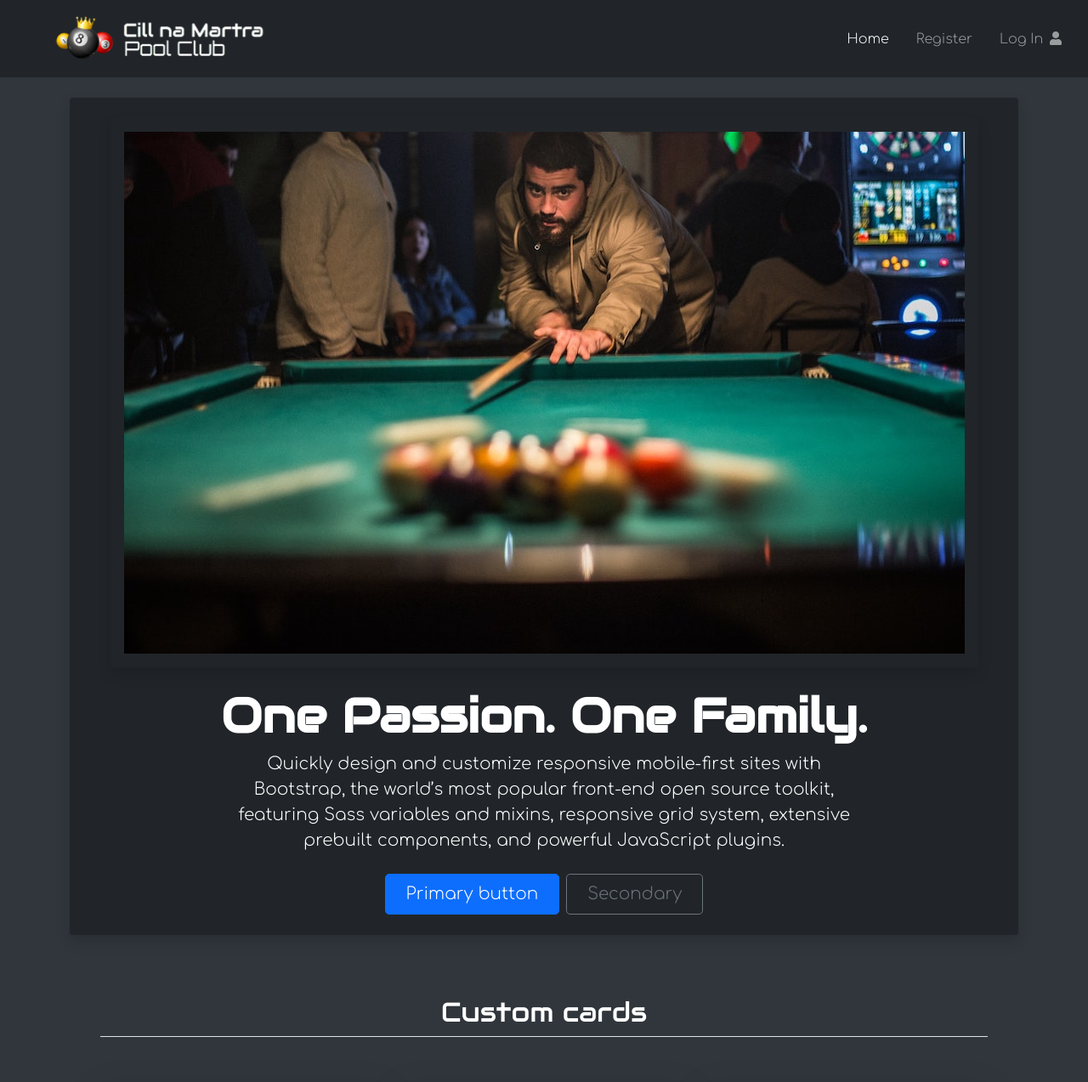
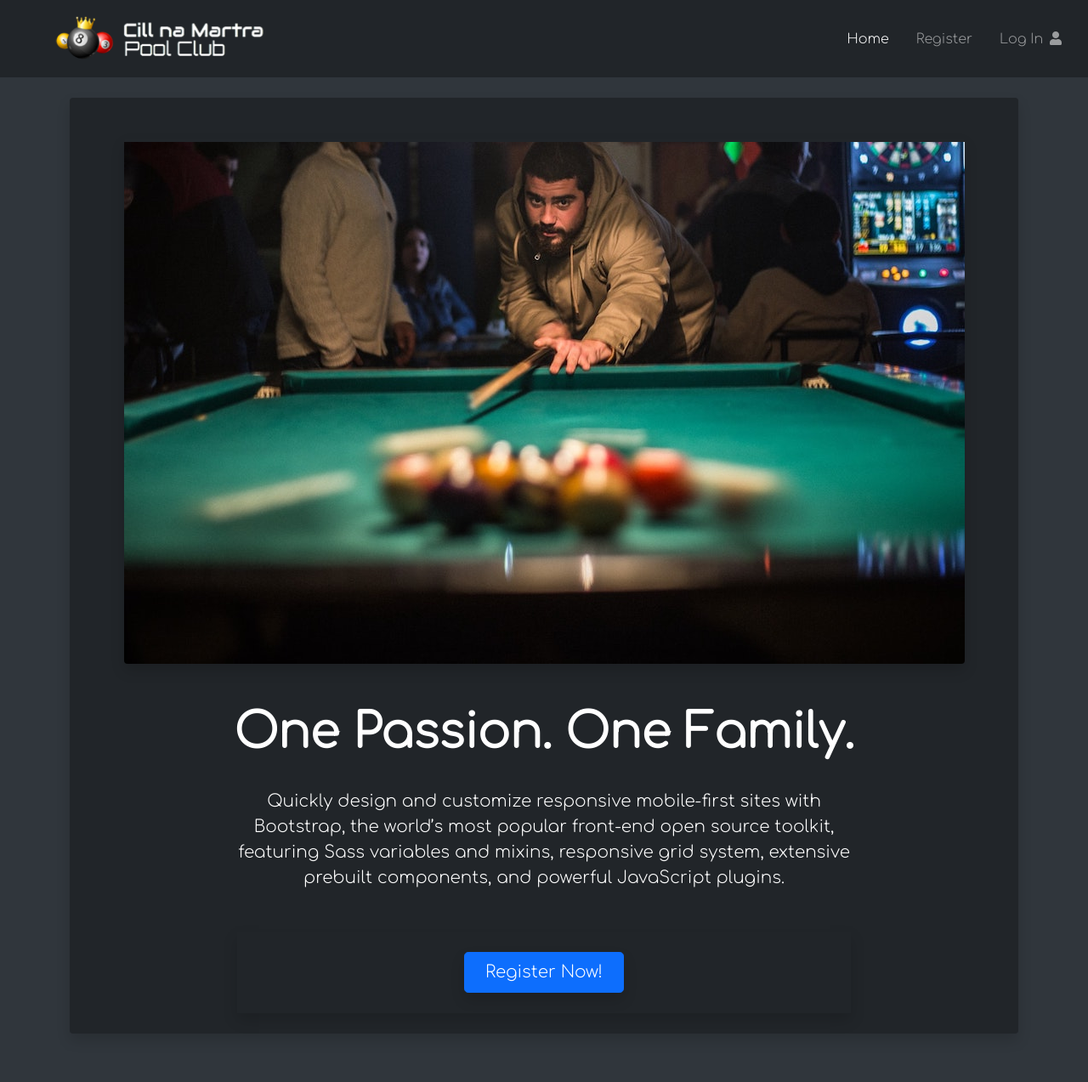
Before and after one commit to AndyMc3000/ci-ms3-pool-club, a Flask app: page / in a window 1280 px wide. Shown: the top 1273 px of the page at 85% size. Run offline with Flask 2, Linux system fonts and the light colour scheme; data that the repository does not hold is empty; some libraries are stand-ins or nearby versions.

Commit message:
Change font for all elements and add content to index.html

```diff
--- a/static/css/style.css
+++ b/static/css/style.css
@@ -1,11 +1,11 @@
 @import url('https://fonts.googleapis.com/css2?family=Audiowide&family=Comfortaa:wght@300&family=Orbitron:wght@400;600&display=swap');
 
 /* -- Google Fonts -- */
-body h1, h2, h3, h4, h5, h6 {
+/* -- body h1, h2, h3, h4, h5, h6 {
     font-family: 'Audiowide', sans-serif;
-}
+} -- */
 
-body p, button, nav, form, .btn {
+body h1, h2, h3, h4, h5, h6, p, button, nav, form, .btn {
     font-family: 'Comfortaa', sans-serif;
 }
 
@@ -27,7 +27,7 @@ body {
 }
 
 .hero-div img {
-    border-radius: 2%;
+    border-radius: 15%;
 }
 
 .card {
--- a/templates/index.html
+++ b/templates/index.html
@@ -5,13 +5,12 @@
     <div class="container-fluid">
         <div class="row">
             <div class="px-3 py-4 my-4 text-center rounded shadow hero-div">
-                <img class="d-block mx-auto mb-4 p-3 img-fluid shadow rounded" src="{{ url_for('static', filename='images/hero-image/cpc-hero-carla-oliveira-21FqSKZQGzI-unsplash-989px.jpg') }}" alt="APA Pool Players Hero Image" >
-                <h1 class="display-4 fw-bold">One Passion. One Family.</h1>
+                <img class="d-block mx-auto mb-4 mt-4 pt-1 img-fluid shadow rounded" src="{{ url_for('static', filename='images/hero-image/cpc-hero-carla-oliveira-21FqSKZQGzI-unsplash-989px.jpg') }}" alt="APA Pool Players Hero Image" >
+                <h1 class="display-4 p-4 fw-bold">One Passion. One Family.</h1>
                 <div class="col-lg-8 mx-auto">
-                    <p class="lead mb-4">Quickly design and customize responsive mobile-first sites with Bootstrap, the world’s most popular front-end open source toolkit, featuring Sass variables and mixins, responsive grid system, extensive prebuilt components, and powerful JavaScript plugins.</p>
-                <div class="d-grid gap-2 d-sm-flex justify-content-sm-center">
-                    <button type="button" class="btn btn-primary btn-lg px-4 gap-3">Primary button</button>
-                    <button type="button" class="btn btn-outline-secondary btn-lg px-4">Secondary</button>
+                    <p class="lead mb-4 pb-4">Quickly design and customize responsive mobile-first sites with Bootstrap, the world’s most popular front-end open source toolkit, featuring Sass variables and mixins, responsive grid system, extensive prebuilt components, and powerful JavaScript plugins.</p>
+                <div class="d-grid gap-3 p-4 d-sm-flex justify-content-sm-center shadow">
+                    <button type="button" class="btn btn-primary btn-lg px-4 shadow">Register Now!</button>
                 </div>
             </div>
         </div>
@@ -19,28 +18,30 @@
     <!-- Bootstrap custom cards-->
     <div class="container px-4 py-5" id="custom-cards">
         <div class="col-12 text-center" >
-        <h2 class="pb-2 border-bottom">Custom cards</h2>
+        <h2 class="pt-3 pb-2">Why Join?</h2>
         </div>
         <div class="row row-cols-1 row-cols-lg-3 align-items-stretch g-4 py-5">
             <div class="col">
                 <div class="card card-cover text-white bg-dark rounded-5 shadow-lg">
-                    <div class="d-flex flex-column h-100 p-5 pb-3 text-white text-shadow-1" style="background: linear-gradient(rgba(0, 0, 0, 0.3), rgba(0, 0, 0, 0.4)), url({{ url_for('static', filename='images/features-cards/cpc-features-card-mohamed-m-xZgMujtsbS4-unsplash.jpg') }}); background-size: cover;">
+                    <div class="d-flex flex-column h-100 p-5 pb-3 text-white text-shadow-1 feature-cards-home" style="background: linear-gradient(rgba(0, 0, 0, 0.3), rgba(0, 0, 0, 0.4)), url({{ url_for('static', filename='images/features-cards/cpc-features-card-mohamed-m-xZgMujtsbS4-unsplash.jpg') }}); background-size: cover; background-position: center;">
                         <h2 class="pt-5 mt-5 mb-4 display-7 lh-1 fw-bold">Play the game you Love</h2>
                         <p class="lead">Improve your Pool skills, as well as yu hand-eye coordination and concentration skills</p>
                     </div>
                 </div>
             </div>
             <div class="col">
-                <div class="card card-cover h-100 overflow-hidden text-white bg-dark rounded-5 shadow-lg" style="background: linear-gradient(rgba(0, 0, 0, 0.3), rgba(0, 0, 0, 0.4)), url({{ url_for('static', filename='images/cpc-hero-apa-pool-players.png') }}); background-size: contain;">
+                <div class="card card-cover h-100 overflow-hidden text-white bg-dark rounded-5 shadow-lg" style="background: linear-gradient(rgba(0, 0, 0, 0.3), rgba(0, 0, 0, 0.4)), url({{ url_for('static', filename='images/cpc-hero-apa-pool-players.png') }}); background-size: contain; background-repeat: no-repeat; background-position: center;">
                     <div class="d-flex flex-column h-100 p-5 pb-3 text-white text-shadow-1">
-                        <h2 class="pt-5 mt-5 mb-4 display-7 lh-1 fw-bold">Short title, long jacket</h2>
+                        <h2 class="pt-5 mt-5 mb-4 display-7 lh-1 fw-bold">Play to Win!</h2>
+                        <p class="lead">Improve your Pool skills, as well as yu hand-eye coordination and concentration skills</p>
                     </div>
                 </div>
             </div>
             <div class="col">
-                <div class="card card-cover h-100 overflow-hidden text-white bg-dark rounded-5 shadow-lg" style="background-image: url('unsplash-photo-1.jpg');">
+                <div class="card card-cover h-100 overflow-hidden text-white bg-dark rounded-5 shadow-lg" style="background: linear-gradient(rgba(0, 0, 0, 0.3), rgba(0, 0, 0, 0.4)), url({{ url_for('static', filename='images/features-cards/cpc-feature-yrki-nieminen-90D0inZiIBo-unsplash-550.jpeg') }}); background-size: cover; background-position: center;">
                     <div class="d-flex flex-column h-100 p-5 pb-3 text-white text-shadow-1">
-                        <h2 class="pt-5 mt-5 mb-4 display-7 lh-1 fw-bold">Short title, long jacket</h2>
+                        <h2 class="pt-5 mt-5 mb-4 display-7 lh-1 fw-bold">Meet new people</h2>
+                        <p class="lead">Improve your Pool skills, as well as yu hand-eye coordination and concentration skills</p>
                     </div>
                 </div>
             </div>
```
Also changed, not shown: static/images/features-cards/cpc-feature-yrki-nieminen-90D0inZiIBo-unsplash-550.jpeg (added).
